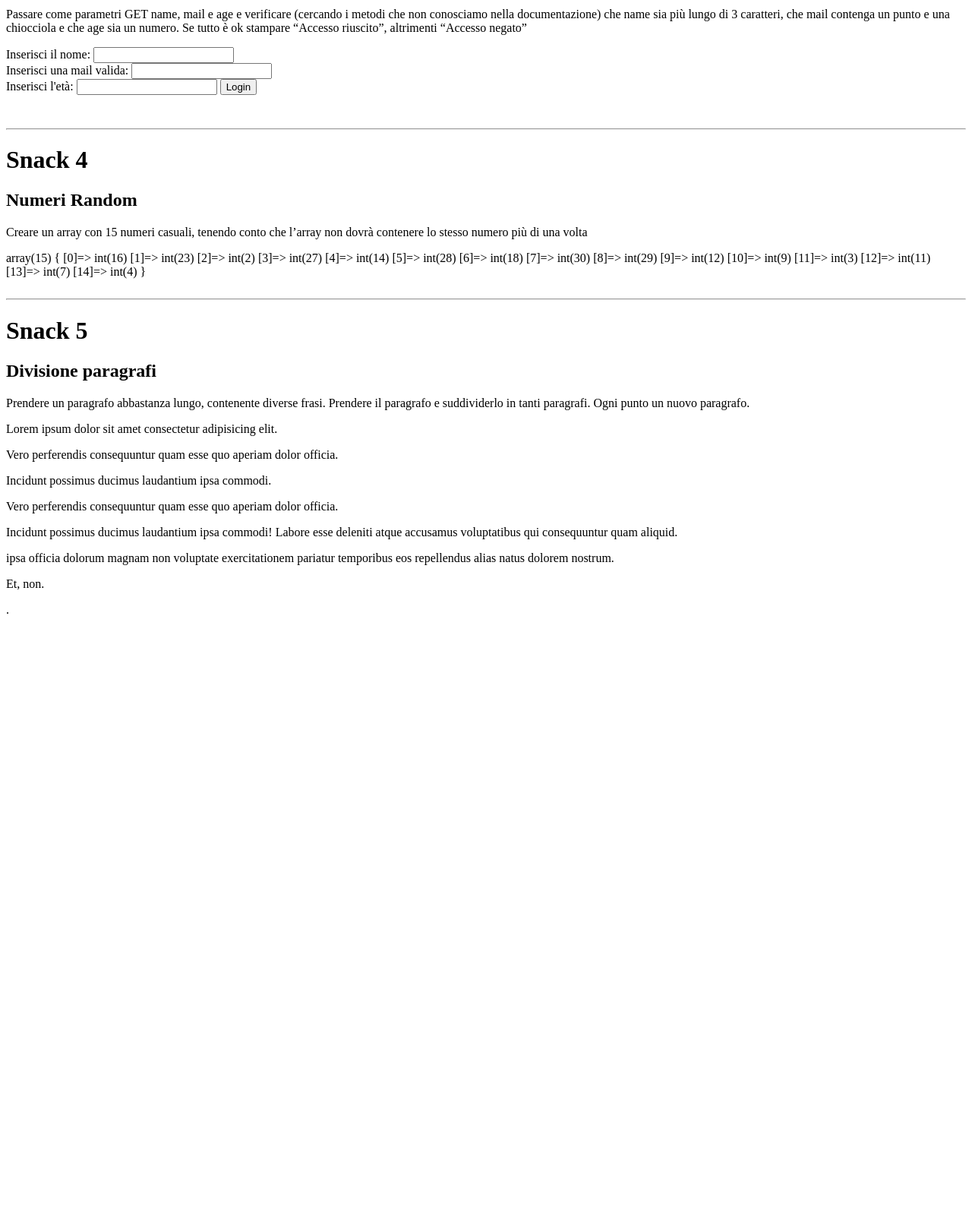
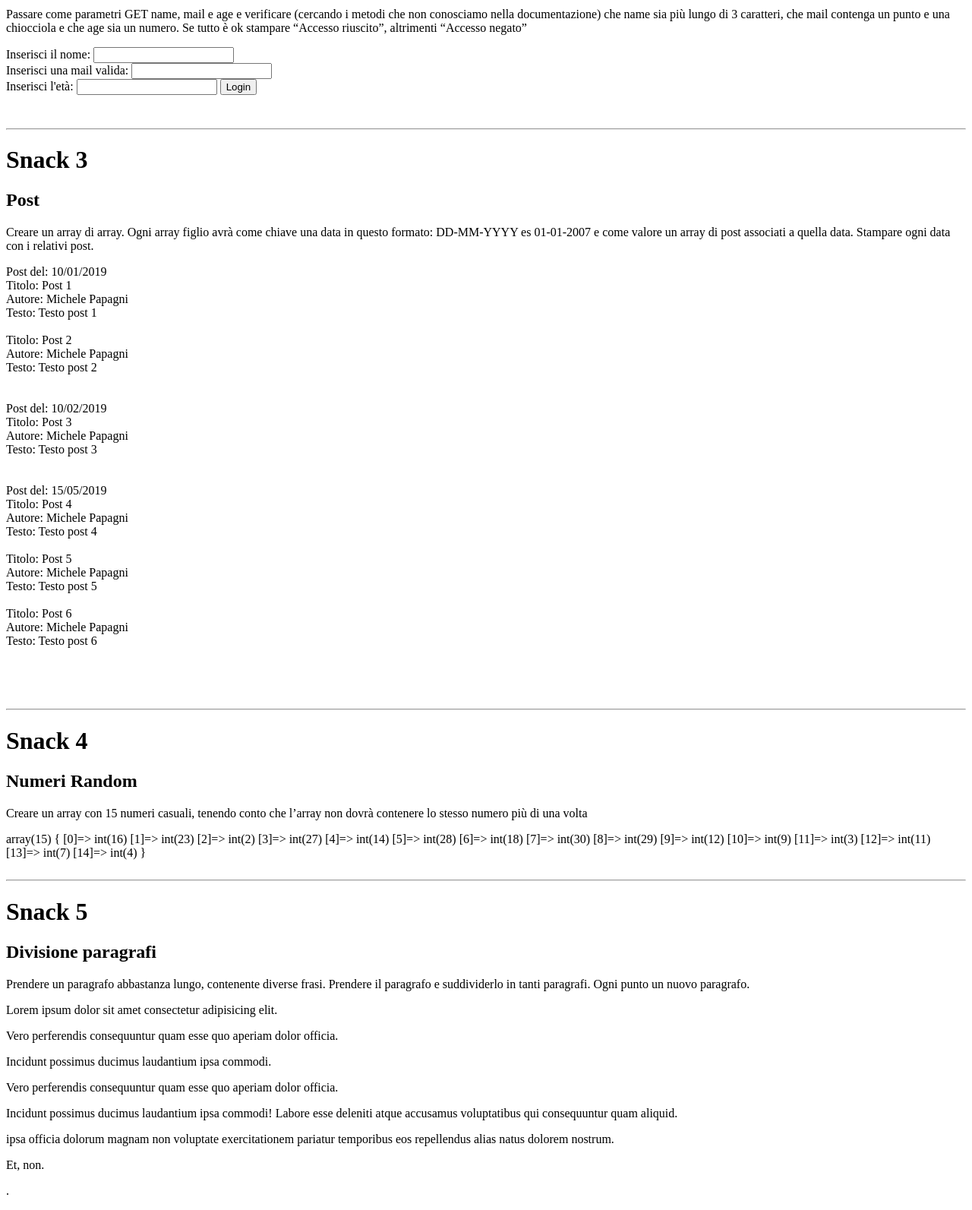
Before and after one commit to Paolo4690/php-snacks-b1, a PHP site: page / in a window 1280 px wide. Shown: the part 520-2113 px from the top of the page at 76% size. Before the commit the page ends 1328 px from the top, so only its background shows below. Run offline with PHP 8.4, Linux system fonts and the light colour scheme.

Commit message:
add snack 3

```diff
--- a/index.php
+++ b/index.php
@@ -164,6 +164,69 @@
     <br>
     <br>
     <hr>
+    <!-- SNACK 3  -->    <!-- SNACK 3  -->    <!-- SNACK 3  -->    <!-- SNACK 3  -->    <!-- SNACK 3  -->
+    <h1>Snack 3</h1>
+    <h2>Post</h2>
+    <p>Creare un array di array. Ogni array figlio avrà come chiave una data in questo formato: DD-MM-YYYY es 01-01-2007 e come valore un array di post associati a quella data. Stampare ogni data con i relativi post.</p>
+    <?php
+        $posts = [
+
+            '10/01/2019' => [
+                [
+                    'title' => 'Post 1',
+                    'author' => 'Michele Papagni',
+                    'text' => 'Testo post 1'
+                ],
+                [
+                    'title' => 'Post 2',
+                    'author' => 'Michele Papagni',
+                    'text' => 'Testo post 2'
+                ],
+            ],
+            '10/02/2019' => [
+                [
+                    'title' => 'Post 3',
+                    'author' => 'Michele Papagni',
+                    'text' => 'Testo post 3'
+                ]
+            ],
+            '15/05/2019' => [
+                [
+                    'title' => 'Post 4',
+                    'author' => 'Michele Papagni',
+                    'text' => 'Testo post 4'
+                ],
+                [
+                    'title' => 'Post 5',
+                    'author' => 'Michele Papagni',
+                    'text' => 'Testo post 5'
+                ],
+                [
+                    'title' => 'Post 6',
+                    'author' => 'Michele Papagni',
+                    'text' => 'Testo post 6'
+                ]
+            ],
+        ];
+
+        foreach ($posts as $key => $el) {
+
+            echo "Post del: " . $key . "<br>";
+
+            foreach ($el as $text) {
+                echo "Titolo: " . $text['title'] . "<br>";
+                echo "Autore: " . $text['author'] . "<br>";
+                echo "Testo: "  . $text['text'] . "<br>" . "<br>";
+            };
+
+            echo "<br>";
+        };
+
+    ?>
+
+    <br>
+    <br>
+    <hr>
     <!-- SNACK 4  -->    <!-- SNACK 4  -->    <!-- SNACK 4  -->    <!-- SNACK 4  -->    <!-- SNACK 4  -->
     <h1>Snack 4</h1>
     <h2>Numeri Random</h2>
```
